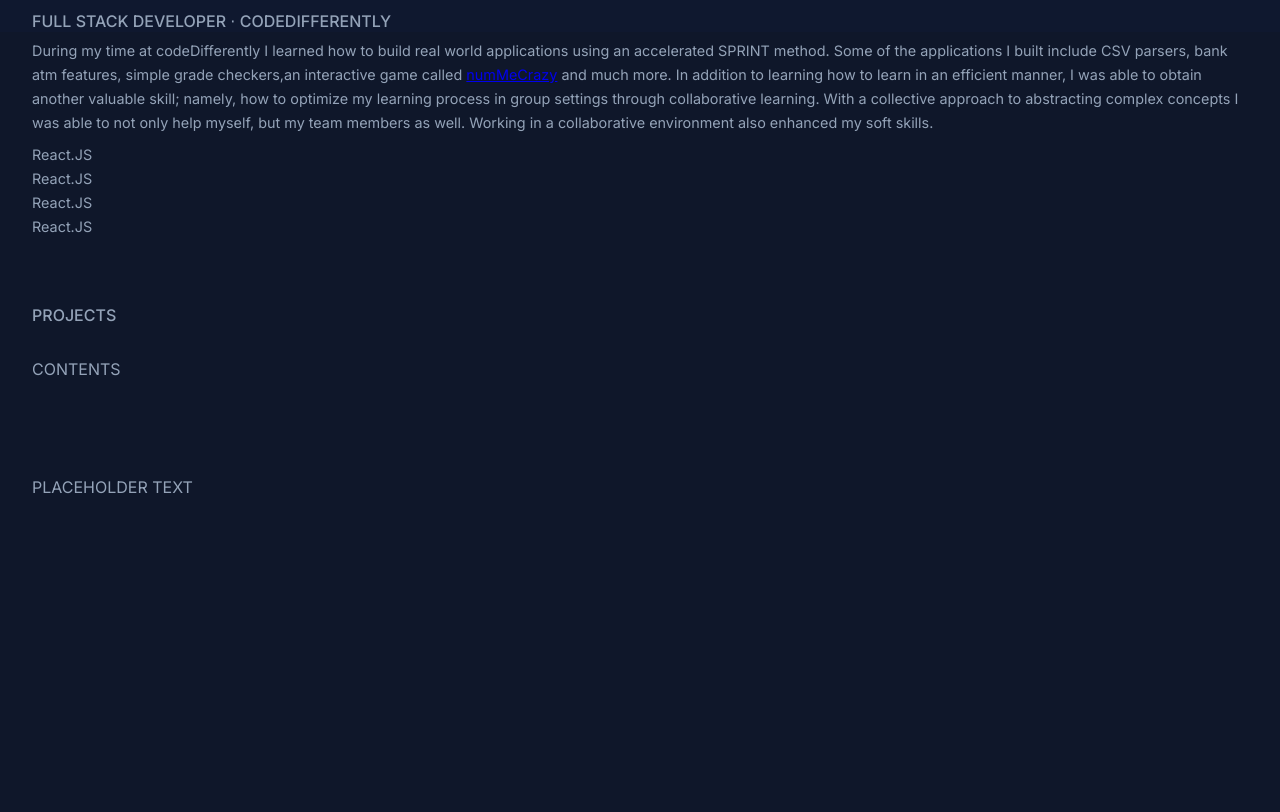
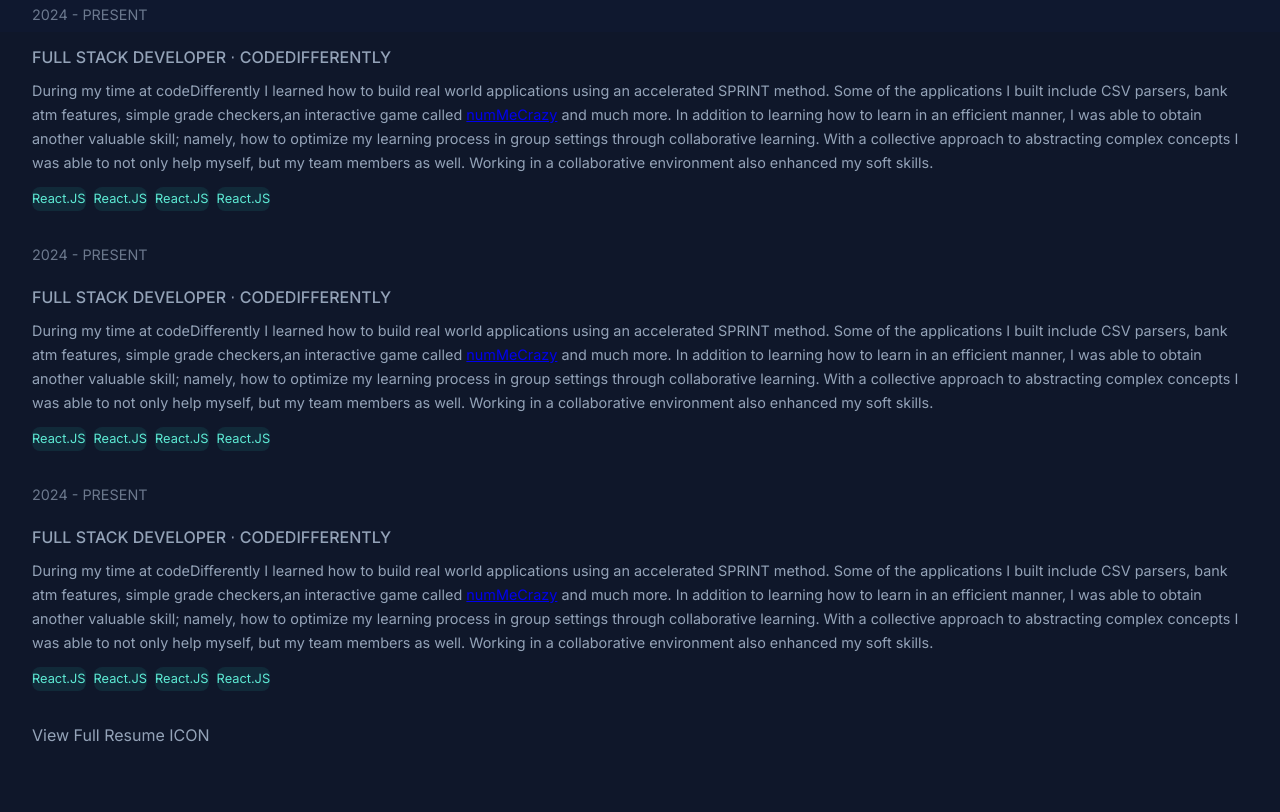
Before and after one commit to Nautevol07VII-111/aLaboratory, a website: page src/index.html in a window 1280 px wide. Shown: the part 768-1580 px from the top of the page. Before the commit the page ends 1299 px from the top, so only its background shows below. Drawn offline with Linux system fonts and the light colour scheme.

Commit message:
Feat adds: portfolioSite progress

```diff
--- a/src/index.html
+++ b/src/index.html
@@ -50,6 +50,7 @@
                     <div class="experience-contents">
                       <div class="experience-card">
                         <p class="tenure">2024 - present</p>
+                        <div class="card-column">
                          <a href="/" target="_blank">
                         <a>
                             <h3 class="anchor-text card-header">Full Stack Developer ⋅ codeDifferently</h3>
@@ -69,8 +70,61 @@
                                 <p>React.JS</p>
                             </div>
                         </div>
+                    </div>
                       </div>
                     </div>
+                    <div class="experience-card">
+                        <p class="tenure">2024 - present</p>
+                        <div class="card-column">
+                         <a href="/" target="_blank">
+                        <a>
+                            <h3 class="anchor-text card-header">Full Stack Developer ⋅ codeDifferently</h3>
+                        </a>
+                        <p> During my time at codeDifferently I learned how to build real world applications using an accelerated SPRINT method. Some of the applications I built include CSV parsers, bank atm features, simple grade checkers,an interactive game called <a target="_blank" class="anchor" href="https://github.com/nilejack/24q4-team2/tree/main">numMeCrazy</a> and much more. In addition to learning how to learn in an efficient manner, I was able to obtain another valuable skill; namely, how to optimize my learning process in group settings through collaborative learning. With a collective approach to abstracting complex concepts I was able to not only help myself, but my team members as well. Working in a collaborative environment also enhanced my soft skills.</p>
+                        <div class="tag-container">
+                            <div class="tag">
+                                <p>React.JS</p>
+                            </div>
+                            <div class="tag">
+                                <p>React.JS</p>
+                            </div>
+                            <div class="tag">
+                                <p>React.JS</p>
+                            </div>
+                            <div class="tag">
+                                <p>React.JS</p>
+                            </div>
+                        </div>
+                    </div>
+                      </div>
+                    </div>
+                    <div class="experience-card">
+                        <p class="tenure">2024 - present</p>
+                        <div class="card-column">
+                         <a href="/" target="_blank">
+                        <a>
+                            <h3 class="anchor-text card-header">Full Stack Developer ⋅ codeDifferently</h3>
+                        </a>
+                        <p> During my time at codeDifferently I learned how to build real world applications using an accelerated SPRINT method. Some of the applications I built include CSV parsers, bank atm features, simple grade checkers,an interactive game called <a target="_blank" class="anchor" href="https://github.com/nilejack/24q4-team2/tree/main">numMeCrazy</a> and much more. In addition to learning how to learn in an efficient manner, I was able to obtain another valuable skill; namely, how to optimize my learning process in group settings through collaborative learning. With a collective approach to abstracting complex concepts I was able to not only help myself, but my team members as well. Working in a collaborative environment also enhanced my soft skills.</p>
+                        <div class="tag-container">
+                            <div class="tag">
+                                <p>React.JS</p>
+                            </div>
+                            <div class="tag">
+                                <p>React.JS</p>
+                            </div>
+                            <div class="tag">
+                                <p>React.JS</p>
+                            </div>
+                            <div class="tag">
+                                <p>React.JS</p>
+                            </div>
+                        </div>
+                    </div>
+                      </div>
+                    </div>
+                    </div>
+                    <a href="/" class="anchor-text"><p>View Full Resume ICON</p></a>
                 </section>
                 <section>
                     <div>
--- a/src/style.css
+++ b/src/style.css
@@ -68,7 +68,7 @@
 main {
     display: flex;
     flex-direction: column;
-    gap: 4rem;
+    gap: 6rem;
 }
 section {
     display: flex;
@@ -102,13 +102,19 @@
 .experience-contents {
     display: flex;
     flex-direction: column;
-    gap: 2rem;
+    gap: 4rem;
 }
 
 .experience-card {
     display: grid;
     grid-template-columns:repeat(1, minmax(0, 1fr));
     gap: 0.5rem;
+}
+
+.card-column {
+    display: flex;
+    flex-direction: column;
+    gap: 0.75rem;
 }
 .tenure {
     opacity: 0.7;
@@ -121,13 +127,28 @@
     font-size: 0.9rem;
 }
 .card-header {
-    font-weight: 500;
+    font-weight: 450;
     font-size: 1rem;
 }
 
 .name {
     color:  #fffdd0;
     opacity: 8.00;
+}
 
+.tag-container {
+    display: flex;
+    flex-wrap: wrap;
+    gap: 0.5rem;
+    color: var(--color-accent);
+}
 
+.tag {
+    border-radius: 0.5rem;
+    padding: 0.25rem, 0.5rem;
+    background: rgba(45, 212, 191, .1);
 }
+
+.tag p {
+    font-size: 0.8rem;
+}
```
